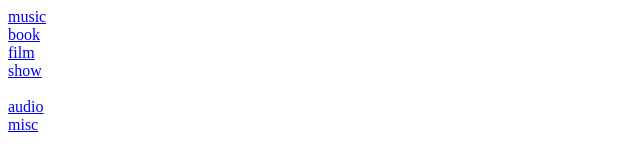
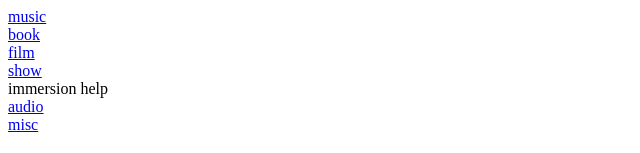
Before and after one commit to LizardBanks/LizardBanks.github.io, a plain HTML site: page index.html in a window 1280 px wide. Shown: the top 153 px of the page, without its empty margins (0-640 px from the left). Drawn offline with Linux system fonts and the light colour scheme.

Commit message:
does this work?

```diff
--- a/index.html
+++ b/index.html
@@ -11,7 +11,7 @@
 		<a href="book.html">book </a><br/>
 		<a href="film.html">film </a><br/>
 		<a href="show.html">show </a><br/>
-		<br/>
+		<a font-color='white'> immersion help</a><br/>
 		<a href="audio.html">audio </a><br/>
 		<a href="anki.html">misc </a><br/>
 		<br/>
```
